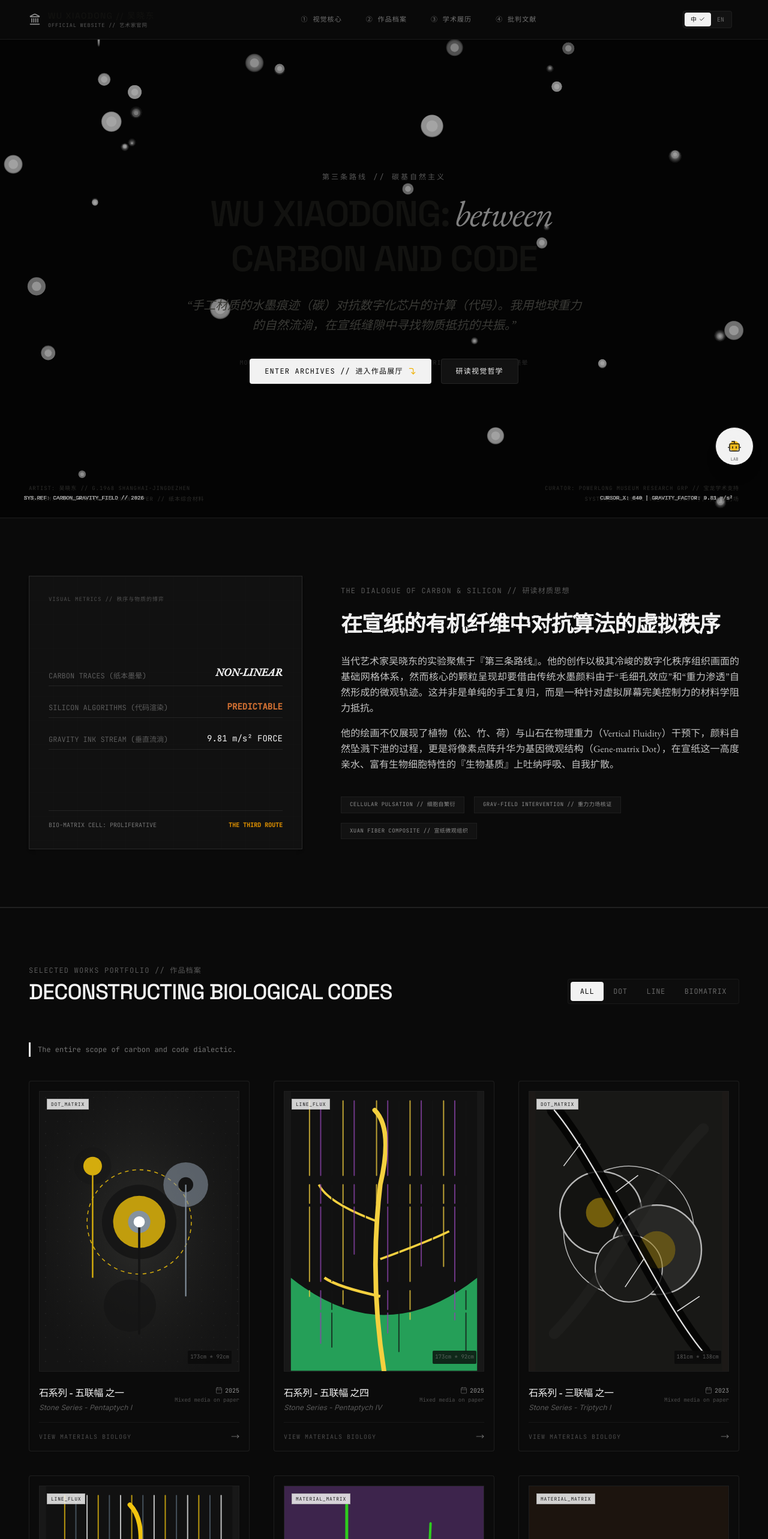
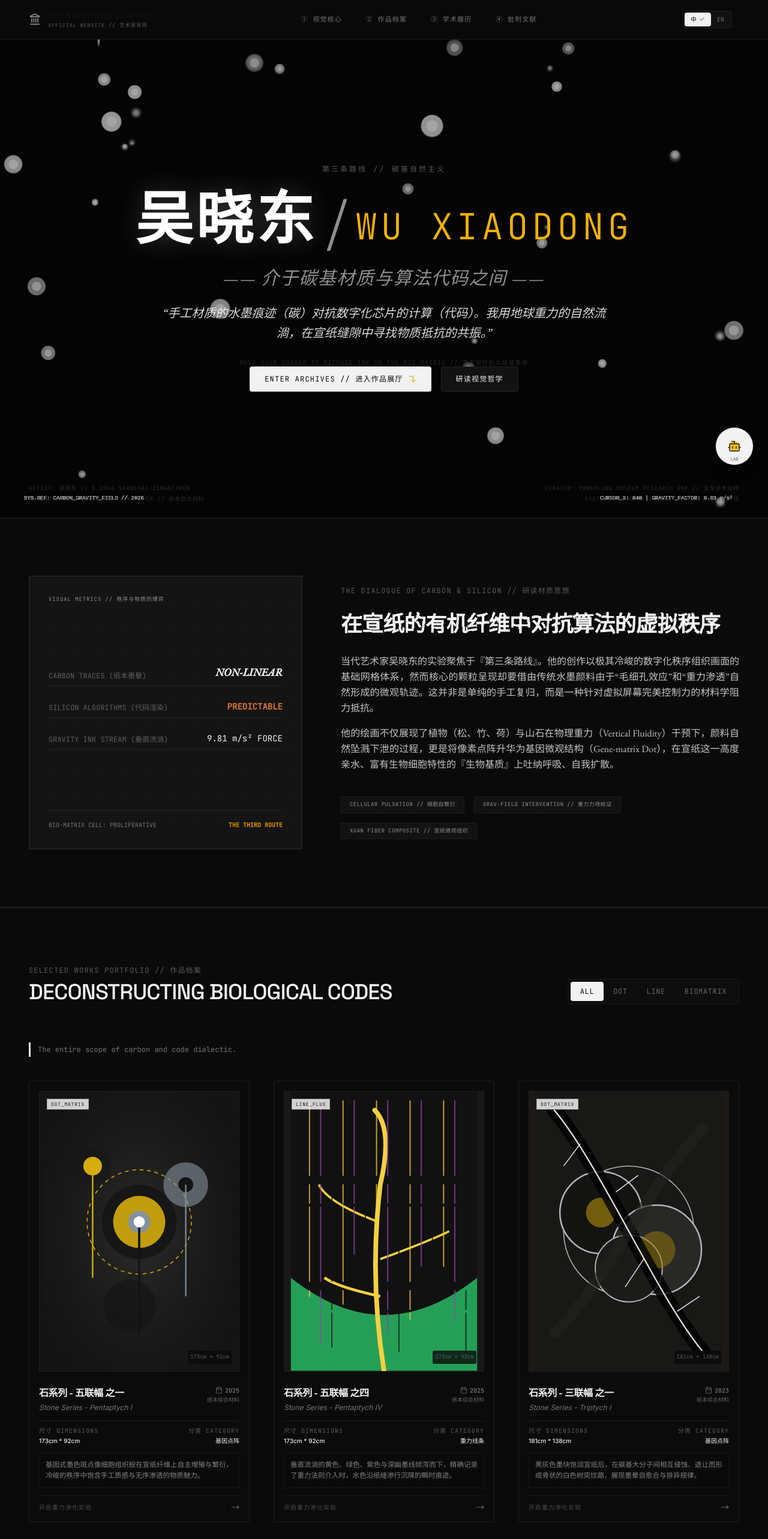
Before and after one commit to LoriZhou-file/wuxiaodong-, a React (Vite) app: page / in a window 1280 px wide. Shown: the top 2566 px of the page at 60% size. Built offline with nearby package versions, Linux system fonts and the light colour scheme.

Commit message:
refactor: refine visual style and theme consistency
- Update theme colors and typography for better hierarchy
- Enhance artwork metadata styling and interactions
- Improve accessibility and visual labels in components
- Optimize grid overlays and scrollbar aesthetics

```diff
--- a/src/App.tsx
+++ b/src/App.tsx
@@ -101,7 +101,7 @@ export default function App() {
 
       {/* Mobile Menu Backdrop & Drawer */}
       {isMobileMenuOpen && (
-        <div className="fixed inset-0 top-[60px] bg-moonwhite/95 z-30 flex flex-col p-6 space-y-8 font-mono tracking-widest text-[#121210] lg:hidden select-none">
+        <div className="fixed inset-0 top-[60px] bg-moonwhite/95 z-30 flex flex-col p-6 space-y-8 font-mono tracking-widest text-[#F2F2F2] lg:hidden select-none">
           <button onClick={() => scrollToSection("philosophy-section")} className="text-left py-3 border-b border-stonegrey/10 text-sm">
             {lang === "zh" ? "① 视觉核心" : "① VISUAL PHILOSOPHY"}
           </button>
@@ -139,15 +139,24 @@ export default function App() {
               {lang === "zh" ? "第三条路线 // 碳基自然主义" : "THE THIRD ROUTE // CARBON-BASED NATURALISM"}
             </span>
 
-            <h2 className="font-display font-semibold text-3xl md:text-5xl lg:text-6xl text-[#121210] tracking-tight uppercase mb-6 leading-tight select-text">
-              WU XIAODONG:
-              <br className="md:hidden" />
-              <span className="md:mx-2 font-serif font-light italic text-stonegrey opacity-90 lowercase md:normal-case select-text">between</span>
-              <br className="hidden md:block" />
-              CARBON AND CODE
-            </h2>
+            {/* Massive bilingual title to make Wu Xiaodong's Chinese/English name highly eye-catching and clear */}
+            <div className="mb-6 flex flex-col items-center justify-center text-center">
+              <h1 className="font-display font-extrabold text-5xl md:text-7xl lg:text-8xl tracking-tight selection:bg-yellow-500 selection:text-black select-text leading-tight mb-2">
+                <span className="text-[#FFFFFF] font-semibold drop-shadow-[0_0_20px_rgba(255,255,255,0.2)] block md:inline tracking-wider">
+                  吴晓东
+                </span>
+                <span className="hidden md:inline text-stonegrey mx-4 font-light">/</span>
+                <span className="text-yellow-500 font-light text-3xl md:text-5xl lg:text-6xl tracking-widest block md:inline font-mono uppercase mt-2 md:mt-0">
+                  WU XIAODONG
+                </span>
+              </h1>
 
-            <p className="font-serif italic text-base md:text-xl text-[#3A3A36] font-medium max-w-2xl mx-auto mb-10 leading-relaxed select-text">
+              <h2 className="font-serif font-light italic text-xl md:text-3xl text-stonegrey tracking-wider select-text mt-3">
+                {lang === "zh" ? "—— 介于碳基材质与算法代码之间 ——" : "— between Carbon and Code —"}
+              </h2>
+            </div>
+
+            <p className="font-serif italic text-base md:text-xl text-charcoal/90 font-medium max-w-3xl mx-auto mb-10 leading-relaxed select-text">
               {lang === "zh"
                 ? "“手工材质的水墨痕迹（碳）对抗数字化芯片的计算（代码）。我用地球重力的自然流淌，在宣纸缝隙中寻找物质抵抗的共振。”"
                 : "“Handcrafted carbon traces resisting the sterile calculations of silicon chips. Drawing from gravity fields, I hunt for friction inside raw cellulose fibers.”"}
@@ -190,12 +199,12 @@ export default function App() {
           <div className="grid grid-cols-1 lg:grid-cols-12 gap-16 items-center">
 
             <div className="lg:col-span-5 relative group">
-              <div className="relative aspect-square bg-[#111111] border border-stonegrey/20 p-8 flex flex-col justify-between overflow-hidden shadow-md">
+              <div className="relative aspect-square bg-[#141414] border border-stonegrey/20 p-8 flex flex-col justify-between overflow-hidden shadow-xs">
 
                 {/* Micro tech code styling to showcase Carbon vs Silicon */}
-                <div className="absolute inset-0 wu-silicon-grid opacity-15" />
+                <div className="absolute inset-0 wu-silicon-grid opacity-30" />
 
-                <span className="font-mono text-[9px] text-stonegrey/50 tracking-widest uppercase block z-10">
+                <span className="font-mono text-[9px] text-stonegrey tracking-widest uppercase block z-10">
                   VISUAL METRICS // 秩序与物质的博弈
                 </span>
 
@@ -264,7 +273,7 @@ export default function App() {
 
 
         {/* WORKS GALLERY SECTION */}
-        <WorksSection onSelectArtwork={(art) => setSelectedArtwork(art)} />
+        <WorksSection lang={lang} onSelectArtwork={(art) => setSelectedArtwork(art)} />
 
 
         {/* ARTIST BIOGRAPHY - Museum Legitimacy & Studio Photos */}
@@ -323,12 +332,12 @@ export default function App() {
 
             {/* Right section: Beautiful structural visual mockup framed elegantly like galleries (5 cols) */}
             <div className="lg:col-span-5 relative group flex justify-center">
-              <div className="relative aspect-[3/4] w-full max-w-sm bg-neutral-900 p-4 border border-stonegrey/20 shadow-lg">
-                <div className="absolute inset-0 wu-silicon-dot-grid opacity-10" />
+              <div className="relative aspect-[3/4] w-full max-w-sm bg-silk p-4 border border-stonegrey/20 shadow-lg">
+                <div className="absolute inset-0 wu-silicon-dot-grid opacity-25" />
 
                 {/* SVG portrait representation of a working contemporary visual scientist */}
-                <div className="relative w-full h-full bg-[#181818] border border-stonegrey/10 overflow-hidden flex flex-col justify-between p-6">
-                  <span className="font-mono text-[8.5px] text-stonegrey/40 uppercase tracking-widest block">
+                <div className="relative w-full h-full bg-[#141414] border border-stonegrey/10 overflow-hidden flex flex-col justify-between p-6">
+                  <span className="font-mono text-[8.5px] text-stonegrey uppercase tracking-widest block">
                     WU_STUDIO_MONITOR // 工作现场
                   </span>
 
--- a/src/components/ArchiveSection.tsx
+++ b/src/components/ArchiveSection.tsx
@@ -94,7 +94,7 @@ export default function ArchiveSection() {
                   <span>{exh.location}</span>
                 </div>
 
-                <div className="inline-block px-2 py-0.5 bg-zinc-800 text-stonegrey text-[9px] font-mono tracking-wider rounded-xs mb-3">
+                <div className="inline-block px-2 py-0.5 bg-silk text-charcoal text-[9px] font-mono tracking-wider rounded-xs mb-3">
                   {exh.scope}
                 </div>
 
@@ -106,7 +106,7 @@ export default function ArchiveSection() {
           </div>
 
           {/* Academic validation card */}
-          <div className="mt-12 p-6 border border-stonegrey/15 bg-[#121210] text-moonwhite rounded-sm wu-silicon-dot-grid">
+          <div className="mt-12 p-6 border border-stonegrey/15 bg-charcoal text-moonwhite rounded-sm wu-silicon-dot-grid">
             <div className="flex items-center space-x-2.5 mb-4">
               <Award className="w-5 h-5 text-yellow-500" />
               <span className="font-display text-sm font-medium tracking-widest">
--- a/src/components/WorksSection.tsx
+++ b/src/components/WorksSection.tsx
@@ -4,10 +4,11 @@ import { motion, AnimatePresence } from "motion/react";
 import { Calendar, Layers, Eye, MoveRight } from "lucide-react";
 
 interface WorksSectionProps {
+  lang: "zh" | "en";
   onSelectArtwork: (artwork: Artwork) => void;
 }
 
-export default function WorksSection({ onSelectArtwork }: WorksSectionProps) {
+export default function WorksSection({ lang, onSelectArtwork }: WorksSectionProps) {
   const [selectedCategory, setSelectedCategory] = useState<"all" | "dot" | "line" | "biomatrix">("all");
 
   const filteredArtworks = selectedCategory === "all"
@@ -250,25 +251,48 @@ export default function WorksSection({ onSelectArtwork }: WorksSectionProps) {
               {/* Artwork Metadata */}
               <div className="flex justify-between items-start gap-3">
                 <div className="flex-1">
-                  <h3 className="font-display font-medium text-base text-charcoal tracking-tight group-hover:text-stonegrey transition-colors mb-1">
+                  <h3 className="font-display font-semibold text-base text-charcoal tracking-tight group-hover:text-amber-500 transition-colors mb-1">
                     {art.title}
                   </h3>
-                  <p className="font-sans italic text-xs text-stonegrey/60">
+                  <p className="font-sans italic text-xs text-stonegrey/80">
                     {art.titleEn}
                   </p>
                 </div>
                 <div className="flex flex-col items-end text-right font-mono text-[10px] text-stonegrey">
                   <div className="flex items-center space-x-1">
-                    <Calendar className="w-3 h-3 text-stonegrey/50" />
+                    <Calendar className="w-3 h-3 text-stonegrey/60" />
                     <span>{art.year}</span>
                   </div>
-                  <span className="text-stonegrey/50 text-[9px] mt-0.5">{art.mediumEn}</span>
+                  <span className="text-stonegrey/70 text-[9px] mt-0.5">{lang === "zh" ? art.medium : art.mediumEn}</span>
                 </div>
               </div>
 
+              {/* Dedicated reserved dimensions and medium description display panel */}
+              <div className="mt-3.5 pt-2 border-t border-stonegrey/15 grid grid-cols-2 gap-2 text-[10px] font-mono select-text">
+                <div className="flex flex-col">
+                  <span className="text-stonegrey/60 uppercase tracking-widest">{lang === "zh" ? "尺寸 DIMENSIONS" : "DIMENSIONS"}</span>
+                  <span className="text-charcoal font-sans font-medium mt-0.5">{art.dimensions}</span>
+                </div>
+                <div className="flex flex-col items-end text-right">
+                  <span className="text-stonegrey/60 uppercase tracking-widest">{lang === "zh" ? "分类 CATEGORY" : "CATEGORY"}</span>
+                  <span className="text-charcoal font-sans font-medium mt-0.5">
+                    {lang === "zh"
+                      ? (art.category === "dot" ? "基因点阵" : art.category === "line" ? "重力线条" : "生物纸本基质")
+                      : art.category.toUpperCase()}
+                  </span>
+                </div>
+              </div>
+
+              {/* Pre-reserved clean curatorial description paragraph box */}
+              <div className="mt-3 bg-moonwhite/30 p-2.5 rounded-xs border border-stonegrey/10 select-text text-[11.5px] font-serif leading-relaxed text-stonegrey/90 text-justify">
+                <p className="line-clamp-3 group-hover:line-clamp-none transition-all duration-300">
+                  {lang === "zh" ? art.description : art.descriptionEn}
+                </p>
+              </div>
+
               {/* Quick teaser of the micro-scale logic */}
-              <div className="mt-4 pt-4 border-t border-stonegrey/10 flex items-center justify-between text-[10px] text-stonegrey/50 font-mono tracking-widest uppercase">
-                <span>VIEW MATERIALS BIOLOGY</span>
+              <div className="mt-3 pt-3 border-t border-stonegrey/10 flex items-center justify-between text-[10px] text-stonegrey/50 font-mono tracking-widest uppercase">
+                <span>{lang === "zh" ? "开启重力渗化实验" : "SIMULATE INK INFILTRATION"}</span>
                 <MoveRight className="w-3.5 h-3.5 transform group-hover:translate-x-1.5 transition-transform text-stonegrey/70" />
               </div>
             </motion.div>
```
Also changed, not shown: src/components/ArtworkDetailModal.tsx (+6 -6 lines), src/index.css (+3 -3 lines).
